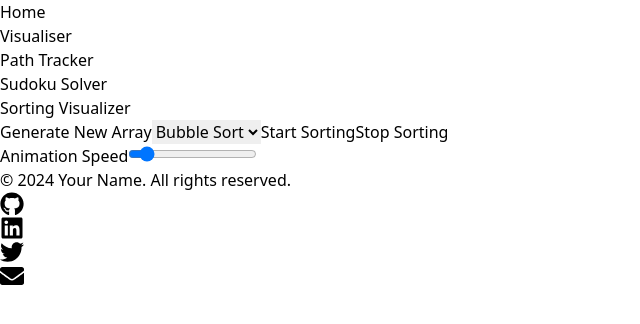
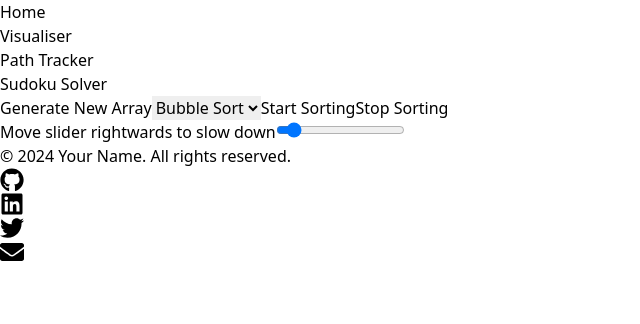
Before and after one commit to rakshit0111/Visualiser, a React (Vite) app: page /sortingvisualiser in a window 1280 px wide. Shown: the top 324 px of the page, without its empty margins (0-640 px from the left). Built offline with nearby package versions, Linux system fonts and the light colour scheme.

Commit message:
more bug fixes

```diff
--- a/src/pages/Visualiser.jsx
+++ b/src/pages/Visualiser.jsx
@@ -133,7 +133,7 @@ const Visualizer = () => {
 
   return (
     <div className="container mx-auto p-4 sm:p-2">
-      <h1 className="text-3xl font-bold mb-4 text-center">Sorting Visualizer</h1>
+
       <div className="mb-4 flex flex-col sm:flex-row sm:space-x-4">
         <button
           onClick={resetArray}
@@ -168,7 +168,7 @@ const Visualizer = () => {
         </button>
       </div>
       <div className="mb-4">
-        <label className="block mb-2">Animation Speed</label>
+        <label className="block mb-2">Move slider rightwards to slow down</label>
         <input
           type="range"
           min="1"
```
